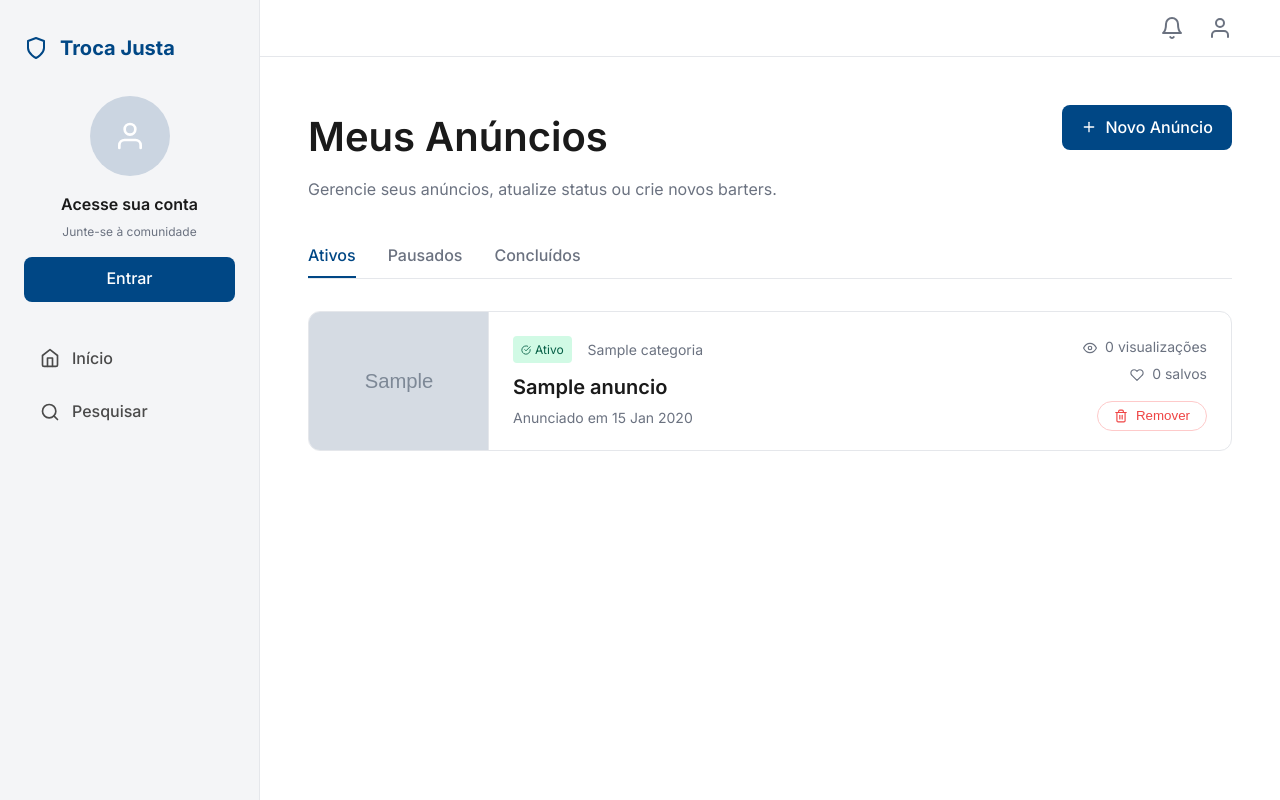
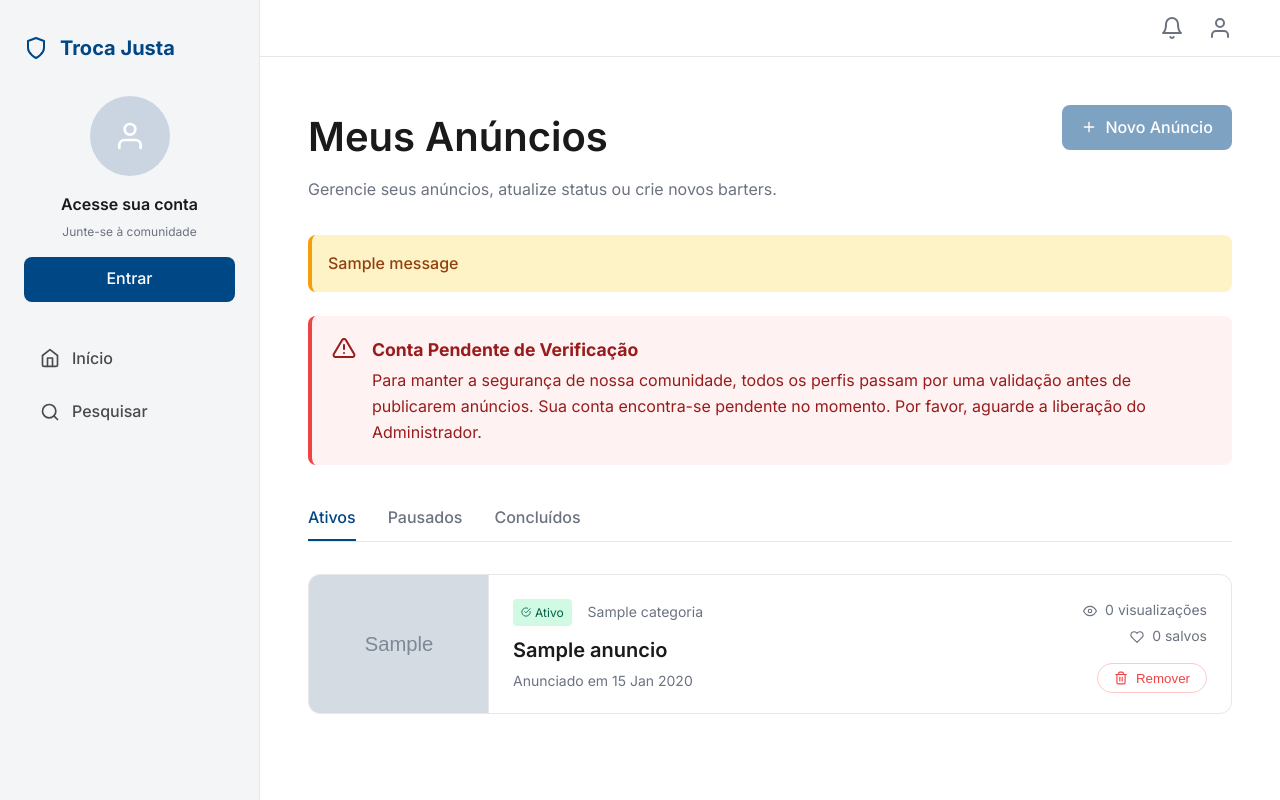
Before and after one commit to Dante-Alsino/TrocaJusta, a Django app: template templates/ads/my_ads.html in a window 1280 px wide. Run offline with Django 5.2, Linux system fonts and the light colour scheme; the template is opened without the code that fills it: values that come from a table or form of the project are taken from there, others are empty; tables that the repository leaves empty hold one stand-in row (values such as "Sample post"); grey boxes marked "Sample" are stand-in pictures; one stand-in notice (Sample message) is shown.

Commit message:
feat(security): implementa bloqueio de postagem para contas nao verificadas
Detalhes:
- Blinda a view de criacao de anuncios (ads/views.py) exigindo status_conta='ativo'
- Adiciona painel de alerta e desativa botão 'Novo Anuncio' no front-end para contas pendentes
- Inclui renderizacao dinamica de alertas (messages) em my_ads.html
- Implementa painel de administracao (core/admin.py) para moderacao manual dos usuarios e conteudos

```diff
--- a/ads/views.py
+++ b/ads/views.py
@@ -14,6 +14,11 @@ def ad_detail(request, pk):
 
 @login_required
 def ad_create(request):
+    if request.user.status_conta != 'ativo':
+        from django.contrib import messages
+        messages.warning(request, 'Sua conta precisa ser verificada pelo Administrador para que você possa publicar anúncios.')
+        return redirect('ads:my_ads')
+
     if request.method == 'POST':
         titulo = request.POST.get('titulo_produto')
         categoria_id = request.POST.get('categoria')
--- a/templates/ads/my_ads.html
+++ b/templates/ads/my_ads.html
@@ -9,11 +9,30 @@
         <h1 class="hero-title" style="text-align: left; margin-bottom: 0.5rem;">Meus Anúncios</h1>
         <p style="color: var(--color-text-muted);">Gerencie seus anúncios, atualize status ou crie novos barters.</p>
     </div>
-    <a href="{% url 'ads:create' %}" class="btn-primary" style="display: flex; align-items: center; gap: 0.5rem;">
+    <a href="{% url 'ads:create' %}" class="btn-primary" style="display: flex; align-items: center; gap: 0.5rem; {% if user.status_conta != 'ativo' %}opacity: 0.5; pointer-events: none;{% endif %}" {% if user.status_conta != 'ativo' %}title="Apenas contas verificadas podem publicar"{% endif %}>
         <svg xmlns="http://www.w3.org/2000/svg" width="16" height="16" viewBox="0 0 24 24" fill="none" stroke="currentColor" stroke-width="2" stroke-linecap="round" stroke-linejoin="round"><line x1="12" y1="5" x2="12" y2="19"></line><line x1="5" y1="12" x2="19" y2="12"></line></svg>
         Novo Anúncio
     </a>
 </div>
+
+{% if messages %}
+    {% for message in messages %}
+        <div style="background-color: #FEF3C7; color: #92400E; padding: 1rem; border-radius: 8px; margin-bottom: 1.5rem; border-left: 4px solid #F59E0B; font-weight: 500;">
+            {{ message }}
+        </div>
+    {% endfor %}
+{% endif %}
+
+{% if user.status_conta != 'ativo' %}
+<div style="background-color: #FEF2F2; color: #991B1B; padding: 1.25rem; border-radius: 8px; margin-bottom: 2rem; border-left: 4px solid #EF4444; display: flex; gap: 1rem; align-items: flex-start;">
+    <svg xmlns="http://www.w3.org/2000/svg" width="24" height="24" viewBox="0 0 24 24" fill="none" stroke="currentColor" stroke-width="2" stroke-linecap="round" stroke-linejoin="round" style="flex-shrink: 0;"><path d="M10.29 3.86L1.82 18a2 2 0 0 0 1.71 3h16.94a2 2 0 0 0 1.71-3L13.71 3.86a2 2 0 0 0-3.42 0z"></path><line x1="12" y1="9" x2="12" y2="13"></line><line x1="12" y1="17" x2="12.01" y2="17"></line></svg>
+    <div>
+        <strong style="font-size: 1.1rem; display: block; margin-bottom: 0.25rem;">Conta Pendente de Verificação</strong>
+        Para manter a segurança de nossa comunidade, todos os perfis passam por uma validação antes de publicarem anúncios.
+        Sua conta encontra-se pendente no momento. Por favor, aguarde a liberação do Administrador.
+    </div>
+</div>
+{% endif %}
 
 <div class="tabs">
     <div class="tab-link active">Ativos</div>
```
Also changed, not shown: core/admin.py (added, +39 -0 lines), templates/accounts/profile.html (+8 -2 lines).
